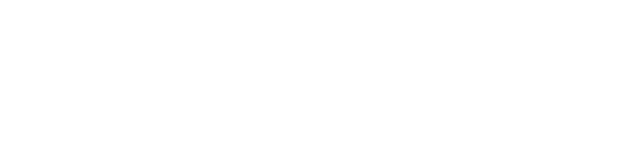
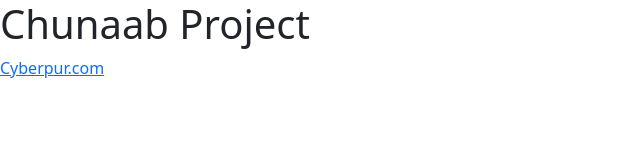
Before and after one commit to cyberpur/Ankitjnk, a plain HTML site: page todo.html in a window 1280 px wide. Shown: the whole page, without its empty margins (0-640 px from the left). Drawn offline with nearby package versions, Linux system fonts and the light colour scheme.

Commit message:
Update todo.html

```diff
--- a/todo.html
+++ b/todo.html
@@ -15,7 +15,8 @@
 
 <body>
     <!-- My Contents -->
-
+    <h1> Chunaab Project </h1>
+    <a href="https://chunaab.com">Cyberpur.com</a>
 
 </body>
 
```
